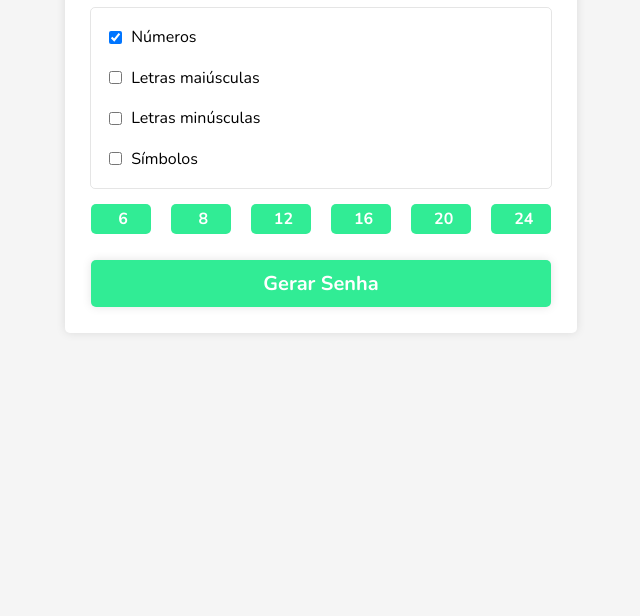
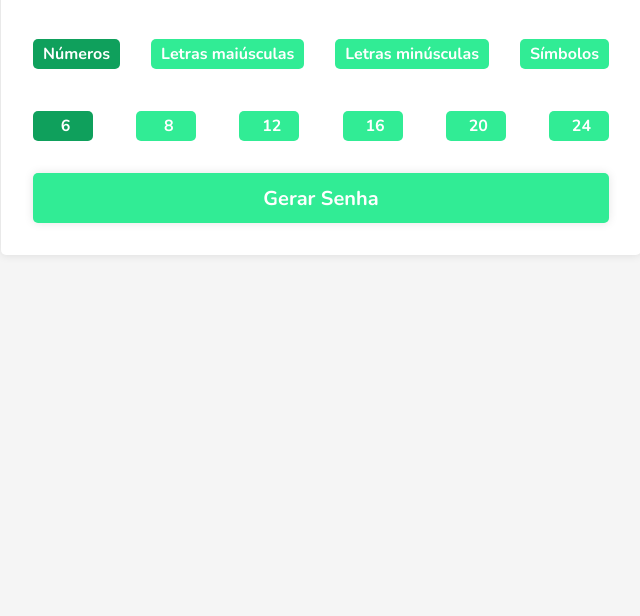
Before and after one commit to Gurtinho/PasswordGenerator, a website with bundled scripts: page src/index.html in a window 1280 px wide. Shown: the part 184-800 px from the top of the page, without its empty margins (319-959 px from the left). Built offline with nearby package versions, Linux system fonts and the light colour scheme.

Commit message:
project done

```diff
--- a/src/index.html
+++ b/src/index.html
@@ -22,48 +22,48 @@
         </section>
 
         <section class="password-options">
-            <div class="password-numbers">
+            <label class="password-numbers">
                 <input title="input-choose" type="checkbox" name="numbers" checked>
                 <p>Números</p>
-            </div>
-            <div class="password-upper">
+            </label>
+            <label class="password-upper">
                 <input title="input-choose" type="checkbox" name="letters">
                 <p>Letras maiúsculas</p>
-            </div>
-            <div class="password-lower">
+            </label>
+            <label class="password-lower">
                 <input title="input-choose" type="checkbox" name="letters">
                 <p>Letras minúsculas</p>
-            </div>
-            <div class="password-symbols">
+            </label>
+            <label class="password-symbols">
                 <input title="input-choose" type="checkbox" name="symbols">
                 <p>Símbolos</p>
-            </div>
+            </label>
         </section>
 
         <section class="password-char">
             <section>
-                    <label for="6">
-                        <input id="6" title="input-char" type="radio" name="char" value="6" checked>
+                    <label>
+                        <input title="input-char" type="radio" name="char" value="6" checked>
                         <p>6</p>
                     </label>
-                    <label for="8">
-                        <input id="8" title="input-char" type="radio" name="char" value="8">
+                    <label>
+                        <input title="input-char" type="radio" name="char" value="8">
                         <p>8</p>
                     </label>
-                    <label for="12">
-                        <input id="12" title="input-char" type="radio" name="char" value="12">
+                    <label>
+                        <input title="input-char" type="radio" name="char" value="12">
                         <p>12</p>
                     </label>
-                    <label for="16">
-                        <input id="16" title="input-char" type="radio" name="char" value="16">
+                    <label>
+                        <input title="input-char" type="radio" name="char" value="16">
                         <p>16</p>
                     </label>
-                    <label for="20">
-                        <input id="20" title="input-char" type="radio" name="char" value="20">
+                    <label>
+                        <input title="input-char" type="radio" name="char" value="20">
                         <p>20</p>
                     </label>
-                    <label for="24">
-                        <input id="24" title="input-char" type="radio" name="char" value="24">
+                    <label>
+                        <input title="input-char" type="radio" name="char" value="24">
                         <p>24</p>
                     </label>
             </section>
--- a/src/public/css/main.css
+++ b/src/public/css/main.css
@@ -21,7 +21,7 @@ body {
 
     margin-top: 5%;
 
-    width: 40%;
+    width: 50%;
     height: auto;
 
     border-radius: 5px;
@@ -180,37 +180,41 @@ body {
 
 .password-options {
     display: flex;
-    flex-direction: column;
-    justify-content: center;
-    align-items: center;
+    justify-content: space-between;
     width: 90%;
     margin-top: 3%;
-    border-radius: 5px;
-    border: 1px solid rgba(0, 0, 0, 0.1);
 }
 
-.password-options div {
+.password-options label {
     display: flex;
     flex-direction: row;
     align-items: center;
     margin-top: 4%;
-    margin-left: 8%;
-    width: 100%;
+    margin-bottom: 4%;
+    cursor: pointer;
+    height: 30px;
+    width: auto;
+    padding: 0px 10px;
+    border-radius: 5px;
+    background-color: rgb(49, 236, 149);
 }
 
-.password-options div input {
+.password-options label input {
     margin-right: 2%;
     cursor: pointer;
+    display: none;
 }
 
-.password-options div:last-child {
-    margin-bottom: 4%;
+.password-options label p {
+    color: white;
+    font-weight: bold;
 }
 
 .div-button {
     display: flex;
     justify-content: center;
-    width: 100%;
+    width: 90%;
+    margin: 5%;
 }
 
 .div-button button {
@@ -218,8 +222,6 @@ body {
     font-weight: bold;
     color: white;
     padding: 2%;
-
-    margin: 5%;
 
     width: 100%;
     border: none;
--- a/src/public/js/modules/clipboard.js
+++ b/src/public/js/modules/clipboard.js
@@ -1,14 +1,6 @@
 const clipboard = () => {
     const display = document.querySelector('.numbers-password');
     const clip = document.querySelector('.show-password section span');
-
-    clip.onclick = async () => {
-        if (display.innerHTML == '' || display.innerHTML == 'Adicione caracteres' ) return false;
-        const numbersDisplay = display.innerHTML;
-        await navigator.clipboard.writeText(numbersDisplay);
-        await navigator.clipboard.readText();
-        return createCopied();
-    };
 
     const createCopied = () => {
         const div = document.createElement('div');
@@ -19,5 +11,12 @@ const clipboard = () => {
             div.remove();
         }, 2000);
     };
+    clip.onclick = async () => {
+        if (display.innerHTML == '' || display.innerHTML == 'Adicione caracteres' ) return false;
+        const numbersDisplay = display.innerHTML;
+        await navigator.clipboard.writeText(numbersDisplay);
+        await navigator.clipboard.readText();
+        return createCopied();
+    };
 };
 export { clipboard };
--- a/src/public/js/modules/selected.js
+++ b/src/public/js/modules/selected.js
@@ -1,12 +1,22 @@
 const selected = () => {
-    const labels = document.querySelectorAll('.password-char section label');
-    labels.forEach((label) => {
-        label.onclick = () => {
-            labels.forEach((item) => {
-                if (item.classList == 'active') item.classList.remove('active');
+    const labelsOptions = document.querySelectorAll('.password-options label');
+    const labelChar = document.querySelectorAll('.password-char section label');
+
+    labelsOptions.forEach(item => addColor(item));
+    labelChar.forEach(item => addColor(item));
+
+    function addColor(container) {
+        const label = container.children[0];
+        if (label.checked) container.classList.add('active');
+        if (container.parentNode.classList == 'password-options') {
+            return label.addEventListener('click', () => container.classList.toggle('active'));
+        };
+        label.addEventListener('click', () => {
+            labelChar.forEach((item) => {
+                return item.classList.remove('active');
             });
-            label.classList.add('active');
-        };
-    });
+            return container.classList.add('active');
+        });
+    };
 };
 export { selected };
```
